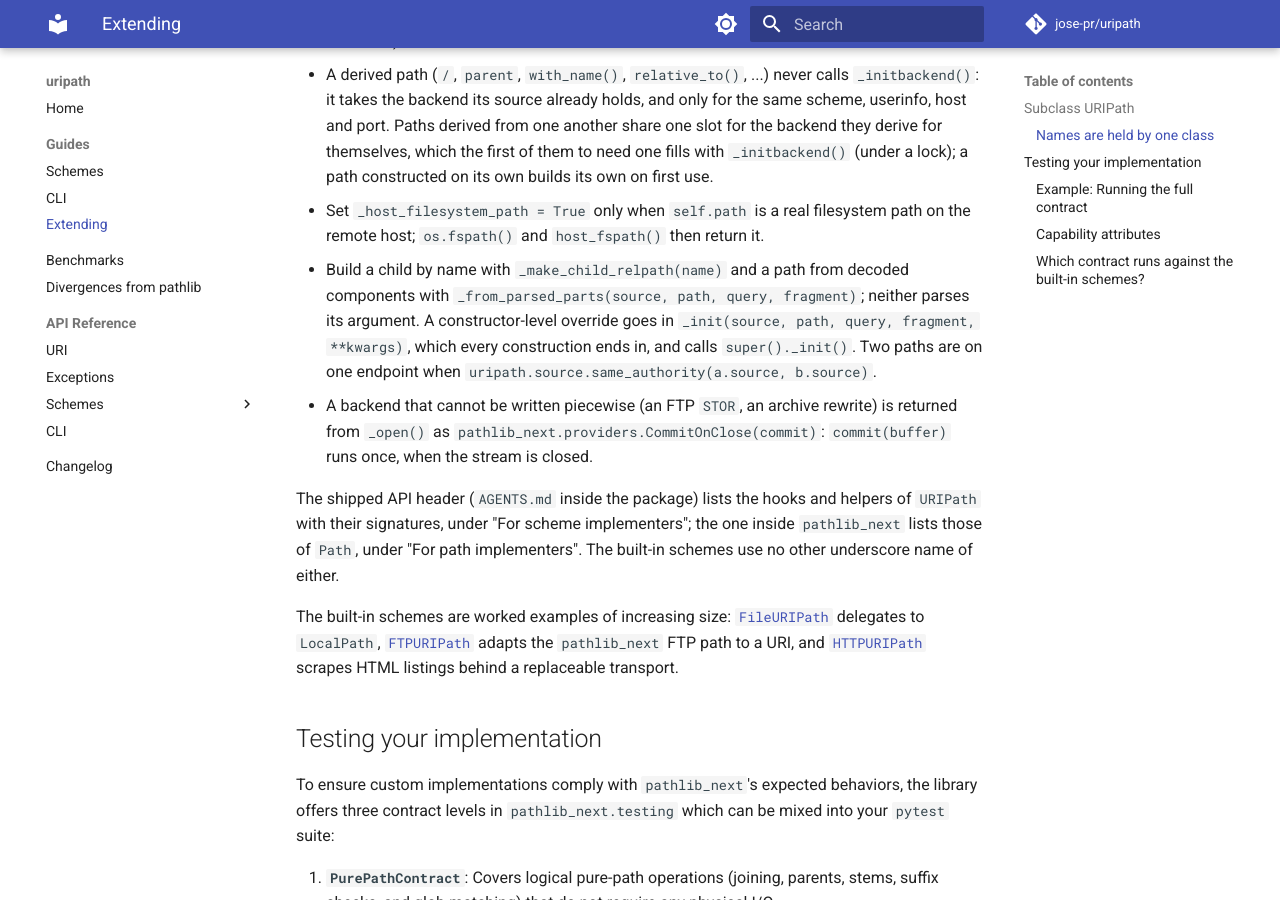
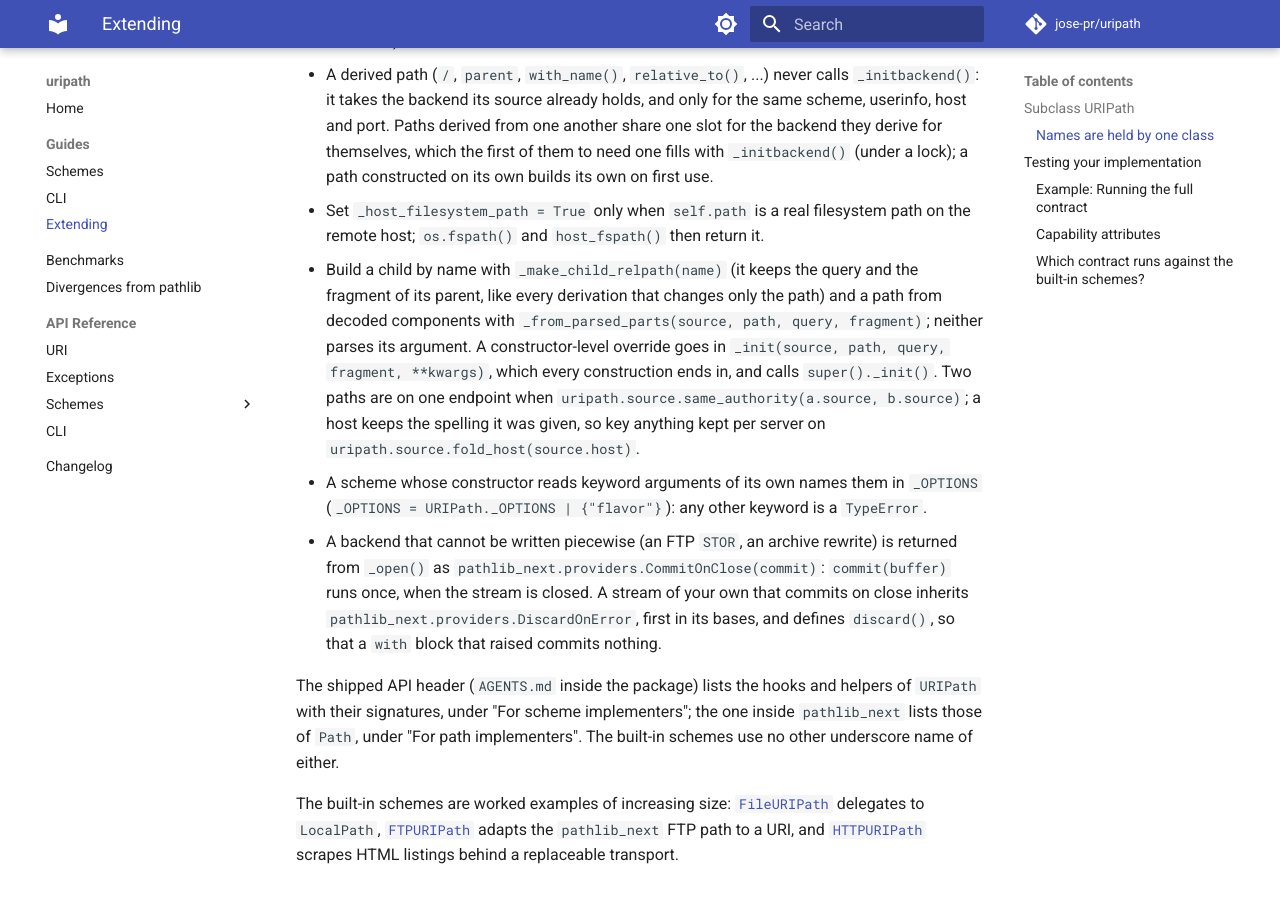
Before and after one commit to jose-pr/uripath, an MkDocs documentation site: the page built from docs/guides/extending.md, in a window 1280 px wide and 900 px high, scrolled down 2834 px. Built offline with MkDocs 1.6.1 and Material for MkDocs 9.7.7, drawn with Linux system fonts in a browser that asks for light colours; comment, search, counter and statistics services are not loaded.

Commit message:
docs: the guides describe the query, case, data: and keyword rules of a scheme

```diff
--- a/docs/guides/extending.md
+++ b/docs/guides/extending.md
@@ -143,16 +143,25 @@ Conventions for a scheme implementation:
 - Set `_host_filesystem_path = True` only when `self.path` is a real
   filesystem path on the remote host; `os.fspath()` and
   `host_fspath()` then return it.
-- Build a child by name with `_make_child_relpath(name)` and a path from
-  decoded components with `_from_parsed_parts(source, path, query, fragment)`;
-  neither parses its argument. A constructor-level override goes in
+- Build a child by name with `_make_child_relpath(name)` (it keeps the query
+  and the fragment of its parent, like every derivation that changes only the
+  path) and a path from decoded components with
+  `_from_parsed_parts(source, path, query, fragment)`; neither parses its
+  argument. A constructor-level override goes in
   `_init(source, path, query, fragment, **kwargs)`, which every construction
   ends in, and calls `super()._init()`. Two paths are on one endpoint when
-  `uripath.source.same_authority(a.source, b.source)`.
+  `uripath.source.same_authority(a.source, b.source)`; a host keeps the spelling
+  it was given, so key anything kept per server on
+  `uripath.source.fold_host(source.host)`.
+- A scheme whose constructor reads keyword arguments of its own names them in
+  `_OPTIONS` (`_OPTIONS = URIPath._OPTIONS | {"flavor"}`): any other keyword is a
+  `TypeError`.
 - A backend that cannot be written piecewise (an FTP `STOR`, an archive
   rewrite) is returned from `_open()` as
   `pathlib_next.providers.CommitOnClose(commit)`: `commit(buffer)` runs once,
-  when the stream is closed.
+  when the stream is closed. A stream of your own that commits on close
+  inherits `pathlib_next.providers.DiscardOnError`, first in its bases, and
+  defines `discard()`, so that a `with` block that raised commits nothing.
 
 The shipped API header (`AGENTS.md` inside the package) lists the hooks and
 helpers of `URIPath` with their signatures, under "For scheme implementers";
```
Also changed, not shown: docs/guides/schemes.md (+12 -2 lines).
